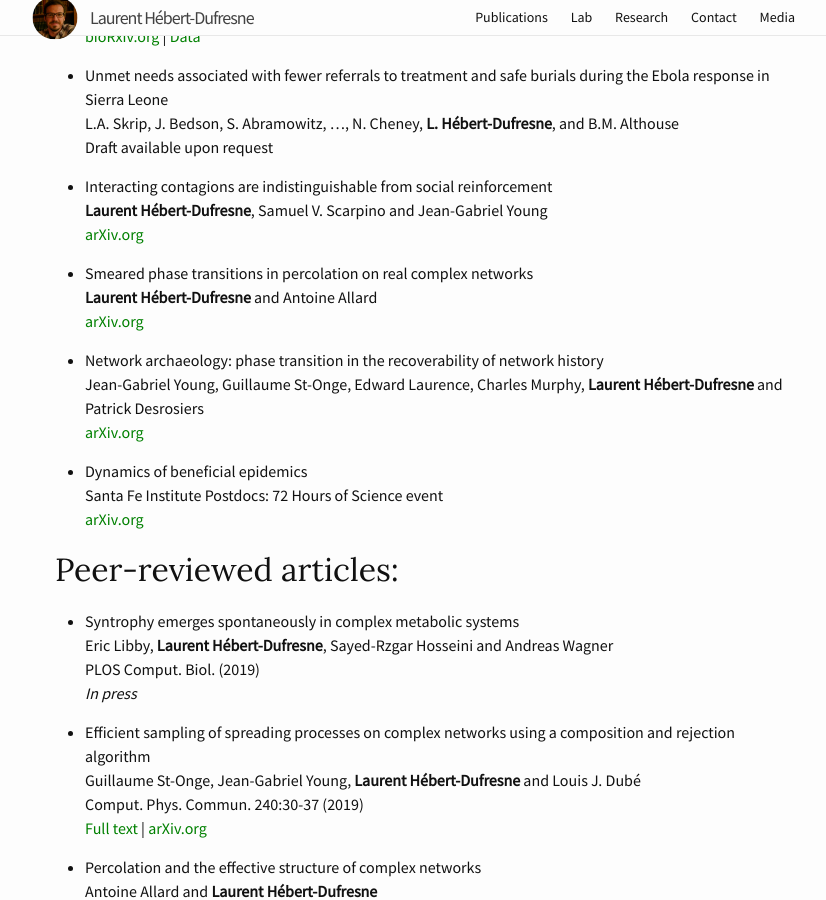
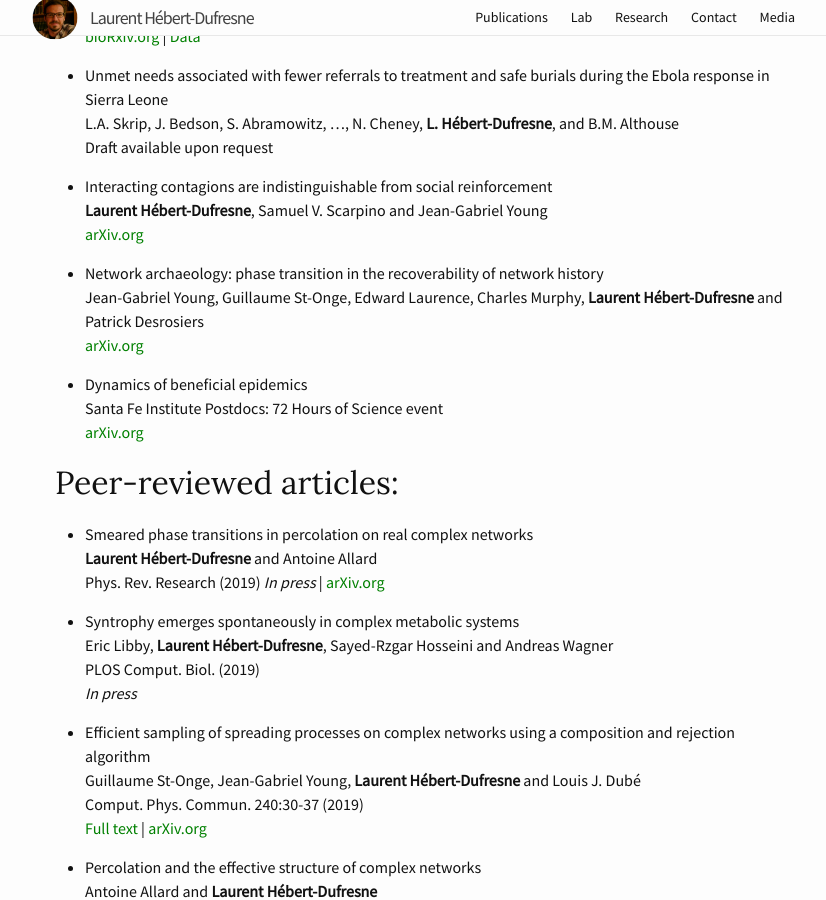
Before and after one commit to laurenthebertdufresne/laurenthebertdufresne.github.io, a Jekyll site: the page built from _pages/publications.md, in a window 1280 px wide and 900 px high, scrolled down 597 px. Shown: the whole window, without its empty margins (215-1041 px from the left). Built offline with Jekyll 4.4.1, drawn with Linux system fonts in a browser that asks for light colours; some of the changed lines change nothing that is shown.

Commit message:
New paper

```diff
--- a/_pages/publications.md
+++ b/_pages/publications.md
@@ -23,10 +23,6 @@ weight: 2
     **Laurent Hébert-Dufresne**, Samuel V. Scarpino and Jean-Gabriel Young
     [arXiv.org](https://arxiv.org/abs/1906.01147)
 
-*   Smeared phase transitions in percolation on real complex networks
-    **Laurent Hébert-Dufresne** and Antoine Allard
-    [arXiv.org](https://arxiv.org/abs/1810.00735)
-
 *   Network archaeology: phase transition in the recoverability of network history
     Jean-Gabriel Young, Guillaume St-Onge, Edward Laurence, Charles Murphy, **Laurent Hébert-Dufresne** and Patrick Desrosiers
     [arXiv.org](https://arxiv.org/abs/1803.09191)
@@ -36,6 +32,11 @@ weight: 2
     [arXiv.org](https://arxiv.org/abs/1604.02096)
 
 ## Peer-reviewed articles:
+
+*   Smeared phase transitions in percolation on real complex networks
+    **Laurent Hébert-Dufresne** and Antoine Allard
+    Phys. Rev. Research (2019)
+    _In press_ | [arXiv.org](https://arxiv.org/abs/1810.00735)
 
 *   Syntrophy emerges spontaneously in complex metabolic systems
     Eric Libby, **Laurent Hébert-Dufresne**, Sayed-Rzgar Hosseini and Andreas Wagner
```
